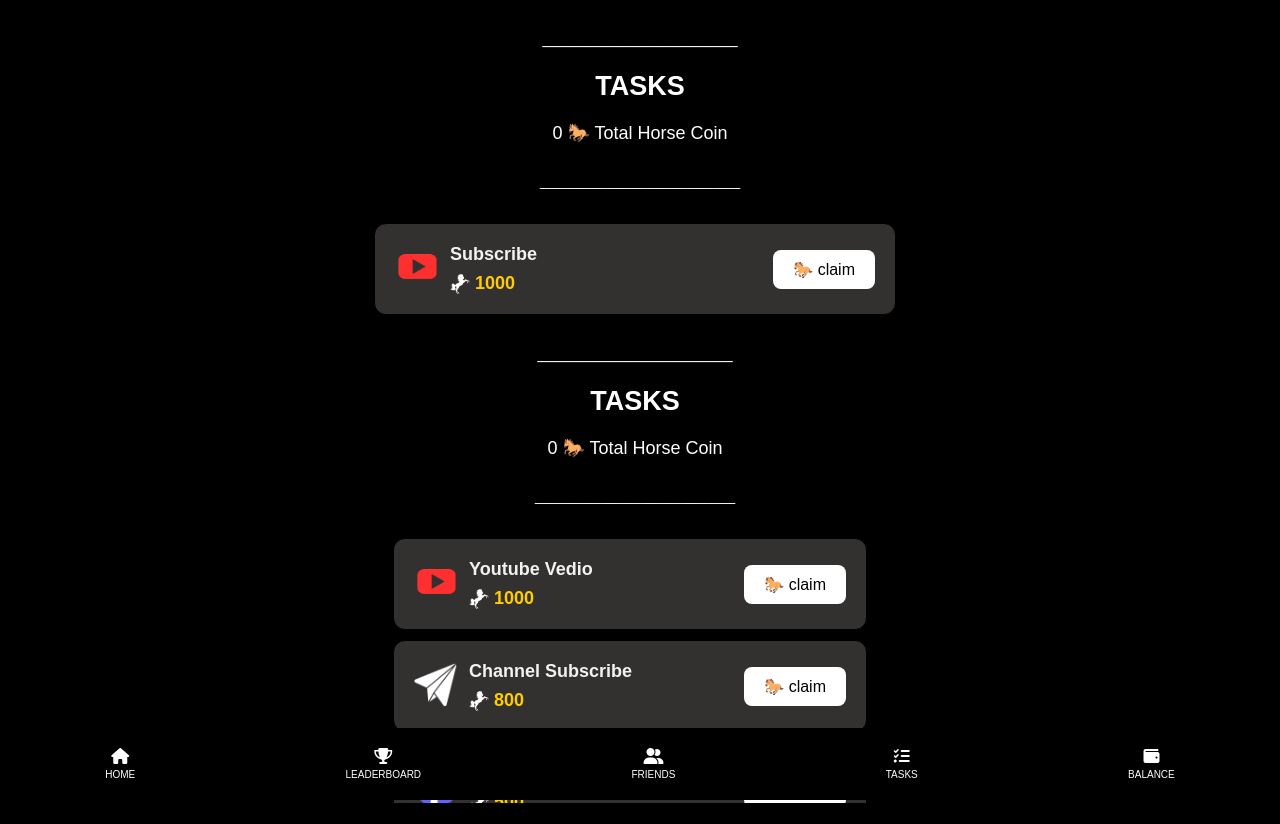
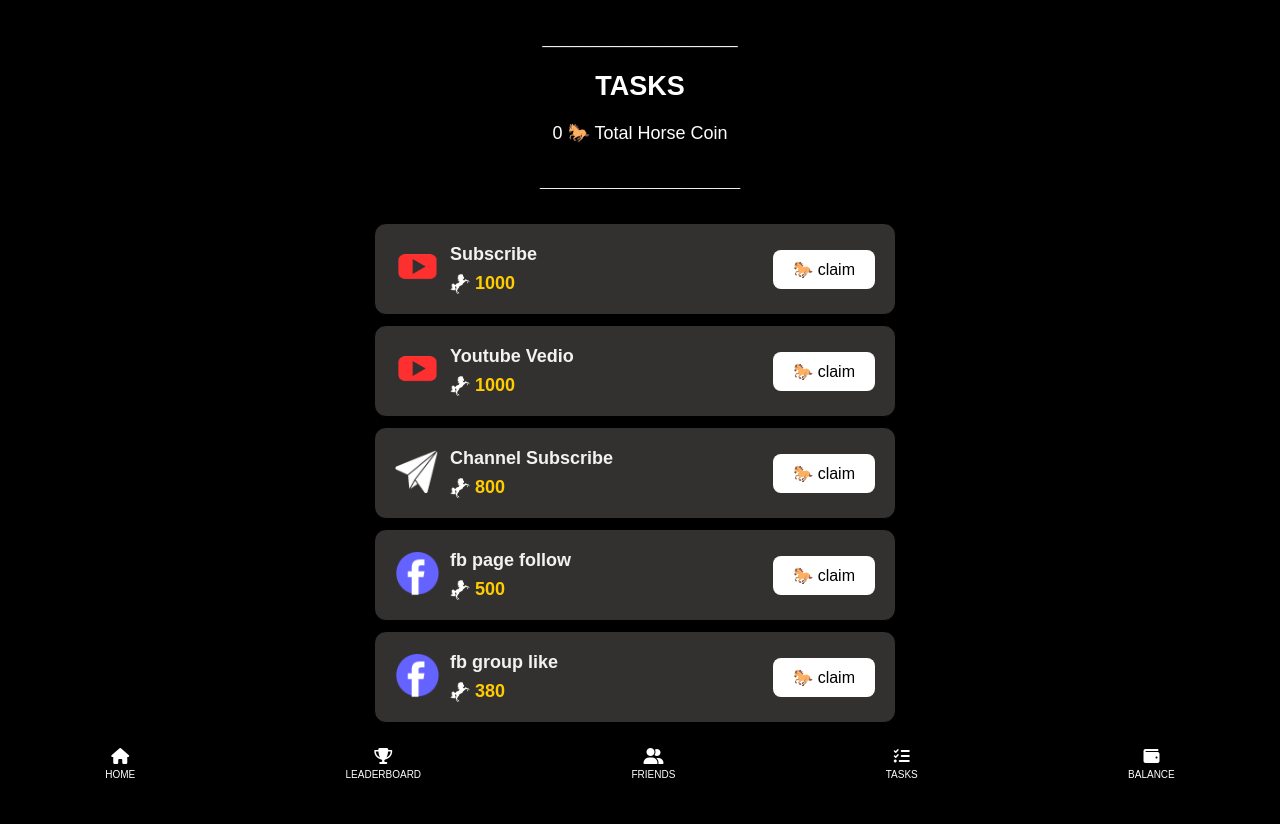
Before and after one commit to horsecoinofficials/Horsecoin, a plain HTML site: page task.html in a window 1280 px wide. After the commit the page ends 800 px from the top, so only its background shows below. Drawn offline with Linux system fonts and the light colour scheme.

Commit message:
Update task.html

```diff
--- a/task.html
+++ b/task.html
@@ -148,16 +148,7 @@
             <button class="task-button" onclick="completeTask(1000, 'https://www.youtube.com/channel/UCeWooT_305Rca7hff2jVtoA')">🐎 claim</button>
         </div>
 
-         <div id="balance-container">
-        <h2><b>_____________</b></h2>
 
-        <h2><b> TASKS </b></h2>
-
-        <span id="balance">0</span>  🐎 Total Horse Coin
-    </div>
-    <h2><b>_______________</b></h2>
-
-    <section class="tasks scrollable">
     <div class="task-container">
         <div class="task">
             <div class="task-detail">
```
